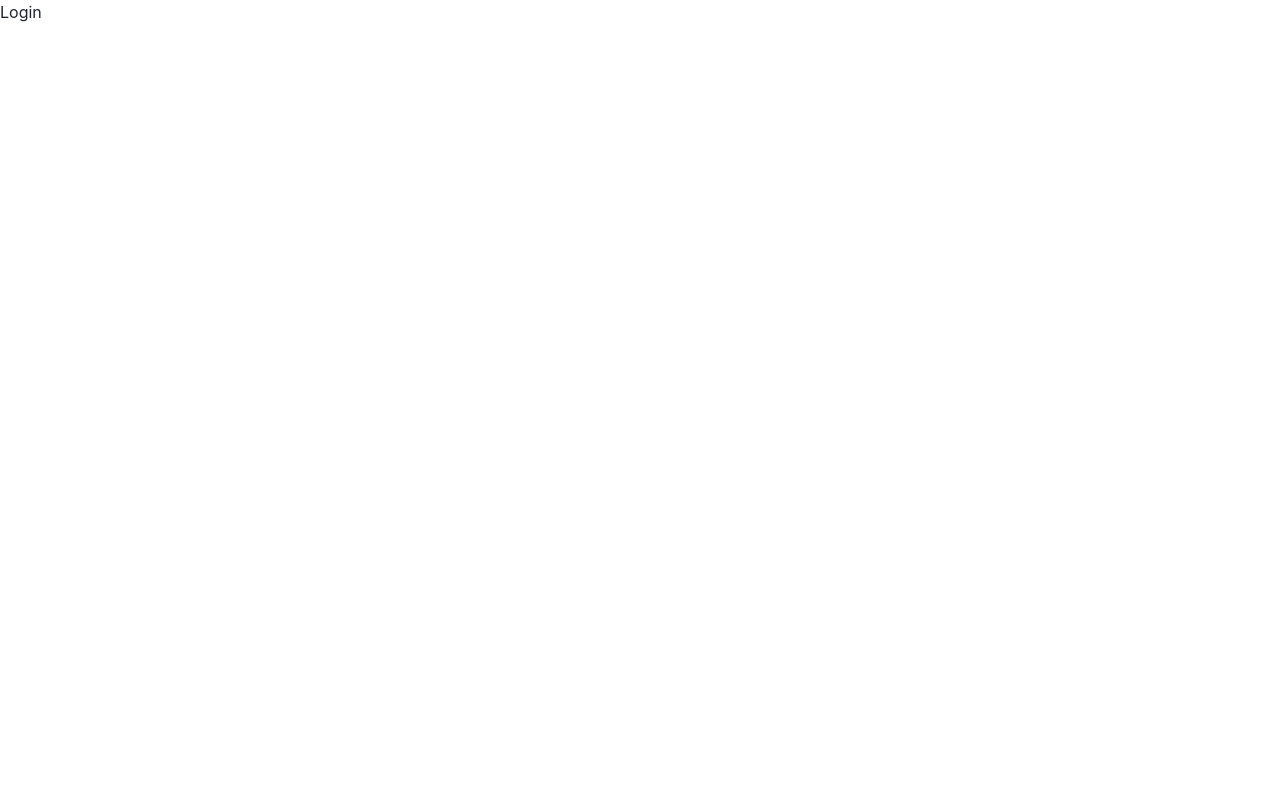
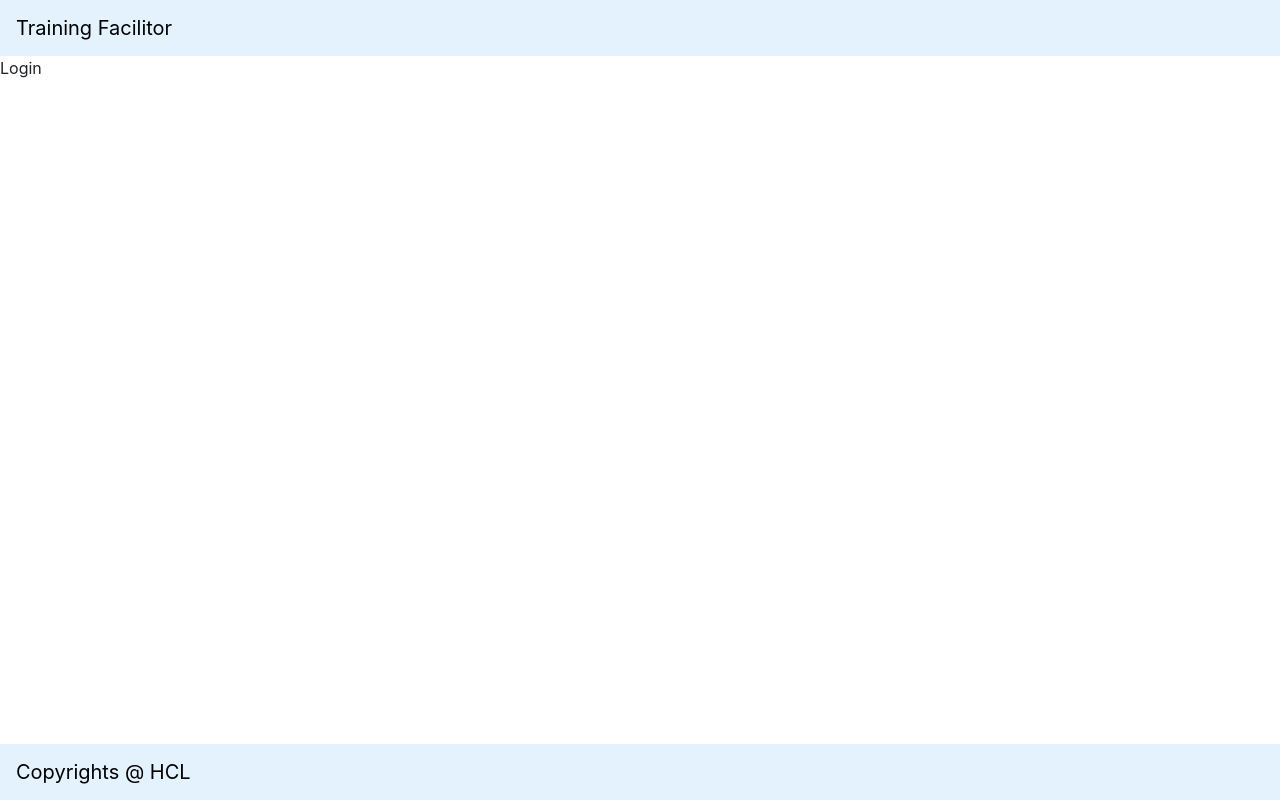
Before and after one commit to Vidhya-2017/TrainingFacilitor, a React (Create React App) app: page /login in a window 1280 px wide. Built offline with nearby package versions, Linux system fonts and the light colour scheme.

Commit message:
bug fixes

```diff
--- a/src/App.js
+++ b/src/App.js
@@ -10,6 +10,8 @@ import combineReducers from "./reducers/index";
 import { PersistGate } from 'redux-persist/integration/react';
 import RegisterContainer from './pages/Registration/container/RegisterContainer';
 import LoginContainer from './pages/Login/container/LoginContainer';
+import Header from './components/Header/Header';
+import Footer from './components/Footer/Footer';
 import './App.scss';
 
 
@@ -40,12 +42,13 @@ class App extends React.Component {
       <div className='appContainer'>
         <Provider store={store}>
           <PersistGate loading={null} persistor={persistor}>
+            <Header />
             <Switch>
               <Route path="/register" exact component={RegisterContainer} />
               <Route path="/login" component={LoginContainer} />
               <Route exact path="/" render={() => <Redirect to="/login" />} />
-
             </Switch>
+            <Footer />
           </PersistGate>
         </Provider>
       </div>
--- a/src/components/Footer/Footer.jsx
+++ b/src/components/Footer/Footer.jsx
@@ -0,0 +1,14 @@
+import React from 'react';
+
+class Footer extends React.Component {
+
+  render() {
+    return (
+      <nav class="navbar fixed-bottom navbar-dark" style={{backgroundColor: '#e3f2fd'}}>
+        <p class="navbar-brand" style={{color: '#000', margin: 0}}>Copyrights @ HCL</p>
+      </nav>
+    )
+  }
+}
+
+export default Footer;
--- a/src/components/Header/Header.jsx
+++ b/src/components/Header/Header.jsx
@@ -0,0 +1,14 @@
+import React from 'react';
+
+class Header extends React.Component {
+
+  render() {
+    return (
+      <nav class="navbar navbar-dark" style={{backgroundColor: '#e3f2fd'}}>
+        <p class="navbar-brand" style={{color: '#000', margin: 0}}>Training Facilitor</p>
+      </nav>
+    )
+  }
+}
+
+export default Header;
```
